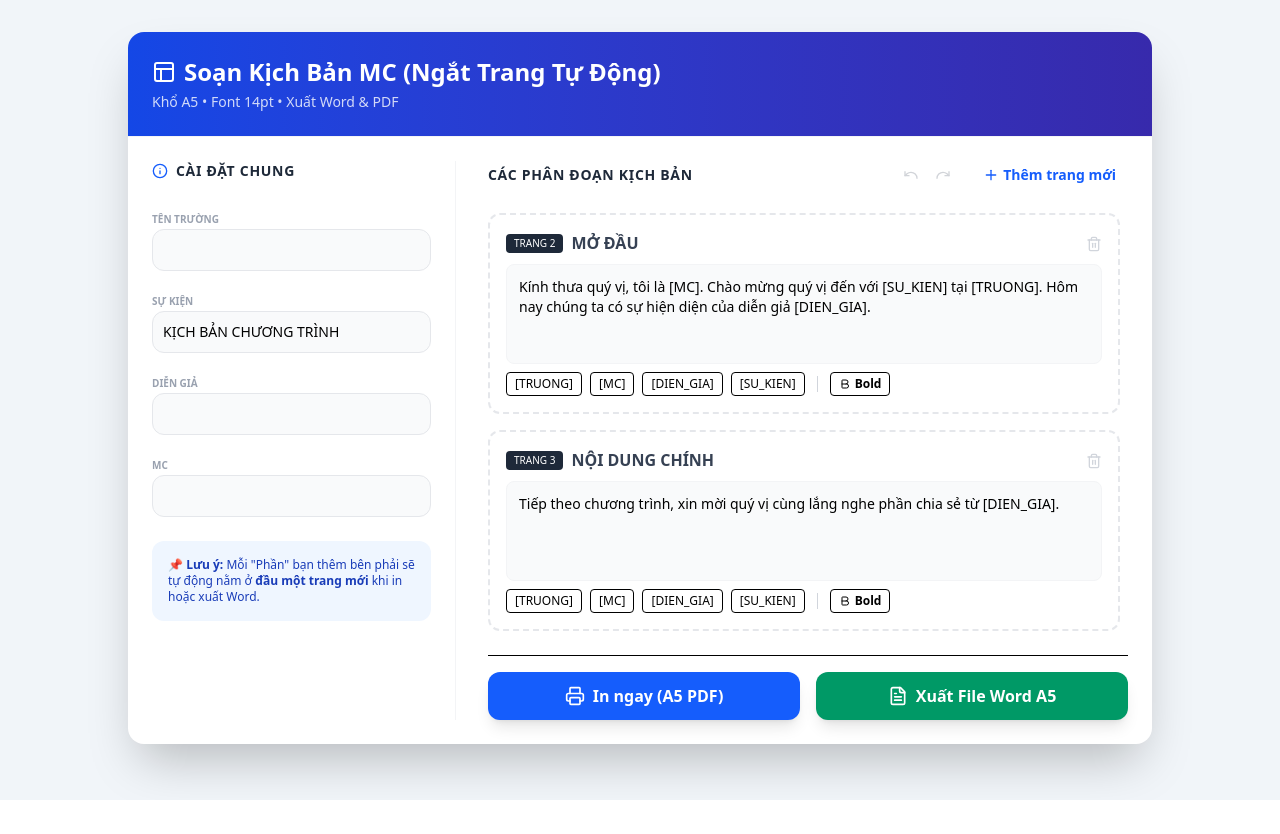
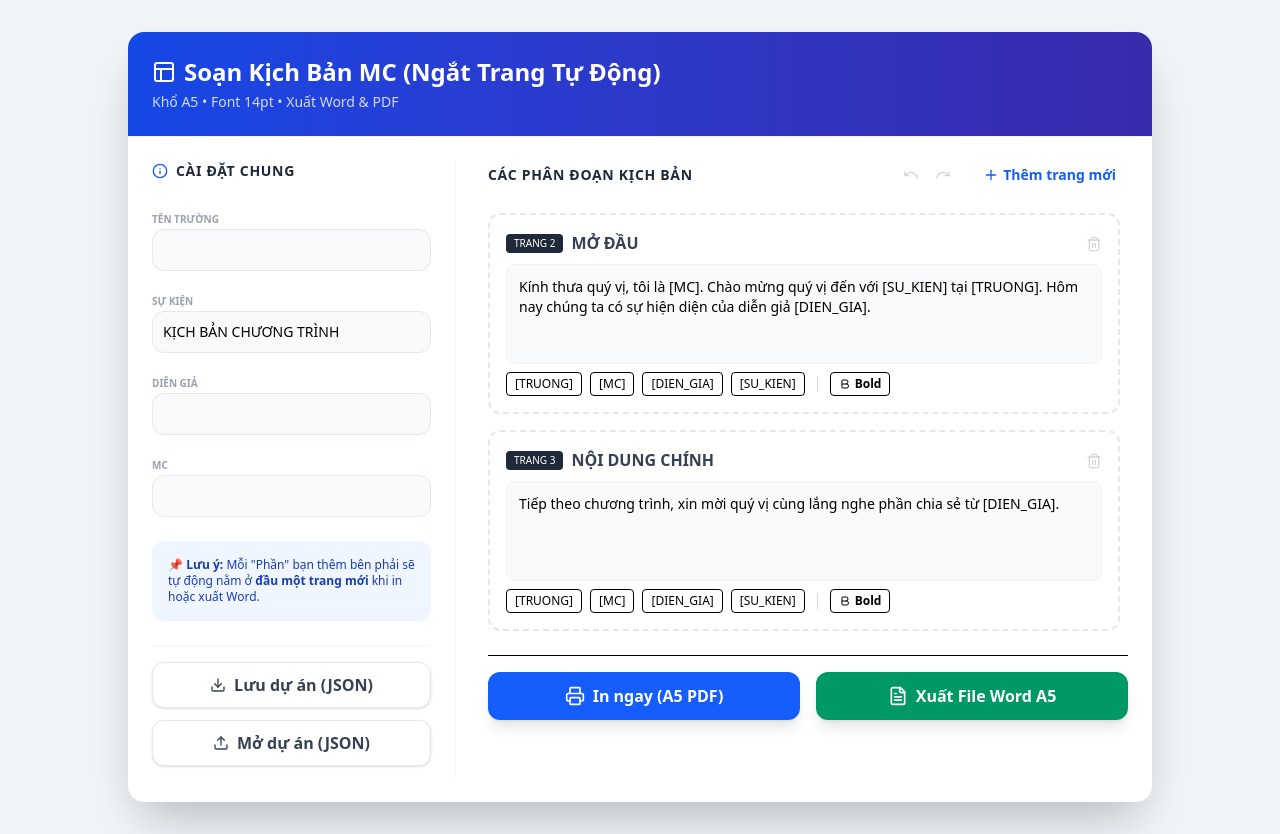
Before and after one commit to antonycodes/ScriptEditorbyAntony, a React (Vite) app: page / in a window 1280 px wide. Before the commit the page ends 800 px from the top, so only its background shows below. Built offline with nearby package versions, Linux system fonts and the light colour scheme.

Commit message:
Update App.tsx

```diff
--- a/src/App.tsx
+++ b/src/App.tsx
@@ -1,5 +1,5 @@
 import React, { useState, useEffect, useRef } from 'react';
-import { Plus, Trash2, Printer, FileText, User, School, Mic2, Layout, Type, Info, Tag, Bold, Undo, Redo } from 'lucide-react';
+import { Plus, Trash2, Printer, FileText, User, School, Mic2, Layout, Type, Info, Tag, Bold, Undo, Redo, Download, Upload } from 'lucide-react';
 
 const initialMetadata = {
   schoolName: '',
@@ -245,6 +245,45 @@ const App = () => {
     URL.revokeObjectURL(url);
   };
 
+  const exportToJson = () => {
+    const data = { metadata, sections };
+    const jsonString = JSON.stringify(data, null, 2);
+    const blob = new Blob([jsonString], { type: 'application/json' });
+    const url = URL.createObjectURL(blob);
+
+    const fileDownload = document.createElement("a");
+    document.body.appendChild(fileDownload);
+    fileDownload.href = url;
+    fileDownload.download = `Kich-Ban-MC-${new Date().getTime()}.json`;
+    fileDownload.click();
+    document.body.removeChild(fileDownload);
+    URL.revokeObjectURL(url);
+  };
+
+  const importFromJson = (e: React.ChangeEvent<HTMLInputElement>) => {
+    const file = e.target.files?.[0];
+    if (!file) return;
+
+    const reader = new FileReader();
+    reader.onload = (event) => {
+      try {
+        const data = JSON.parse(event.target?.result as string);
+        if (data.metadata && data.sections) {
+          setMetadata(data.metadata);
+          setSections(data.sections);
+          setHistory([{ sections: data.sections, metadata: data.metadata }]);
+          setHistoryIndex(0);
+        } else {
+          alert('File không đúng định dạng dự án Kịch Bản MC.');
+        }
+      } catch (error) {
+        alert('Lỗi khi đọc file JSON.');
+      }
+    };
+    reader.readAsText(file);
+    e.target.value = '';
+  };
+
   const insertTag = (sectionId: string, tag: string) => {
     const editor = document.getElementById(`editor-${sectionId}`);
     if (editor) {
@@ -324,6 +363,22 @@ const App = () => {
 
             <div className="p-4 bg-blue-50 rounded-xl text-blue-800 text-xs">
               <p>📌 <strong>Lưu ý:</strong> Mỗi "Phần" bạn thêm bên phải sẽ tự động nằm ở <strong>đầu một trang mới</strong> khi in hoặc xuất Word.</p>
+            </div>
+
+            <div className="space-y-3 pt-4 border-t border-gray-100">
+              <button onClick={exportToJson} className="w-full bg-white border border-gray-200 text-gray-700 py-2.5 rounded-xl font-bold flex items-center justify-center gap-2 hover:bg-gray-50 shadow-sm transition-colors">
+                <Download className="w-4 h-4" /> Lưu dự án (JSON)
+              </button>
+              <button onClick={() => document.getElementById('import-json')?.click()} className="w-full bg-white border border-gray-200 text-gray-700 py-2.5 rounded-xl font-bold flex items-center justify-center gap-2 hover:bg-gray-50 shadow-sm transition-colors">
+                <Upload className="w-4 h-4" /> Mở dự án (JSON)
+              </button>
+              <input
+                type="file"
+                accept=".json"
+                className="hidden"
+                id="import-json"
+                onChange={importFromJson}
+              />
             </div>
           </div>
 
```
